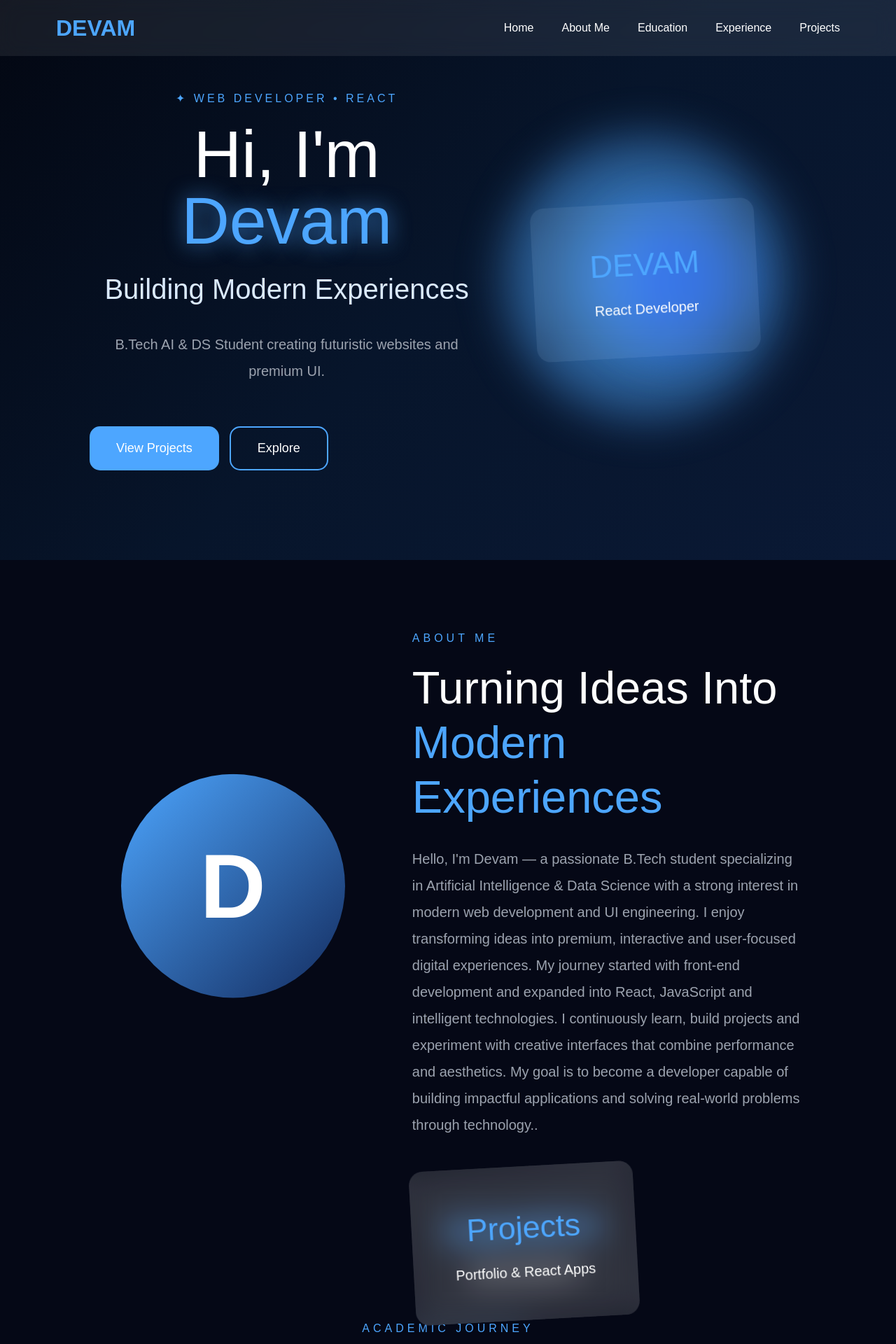
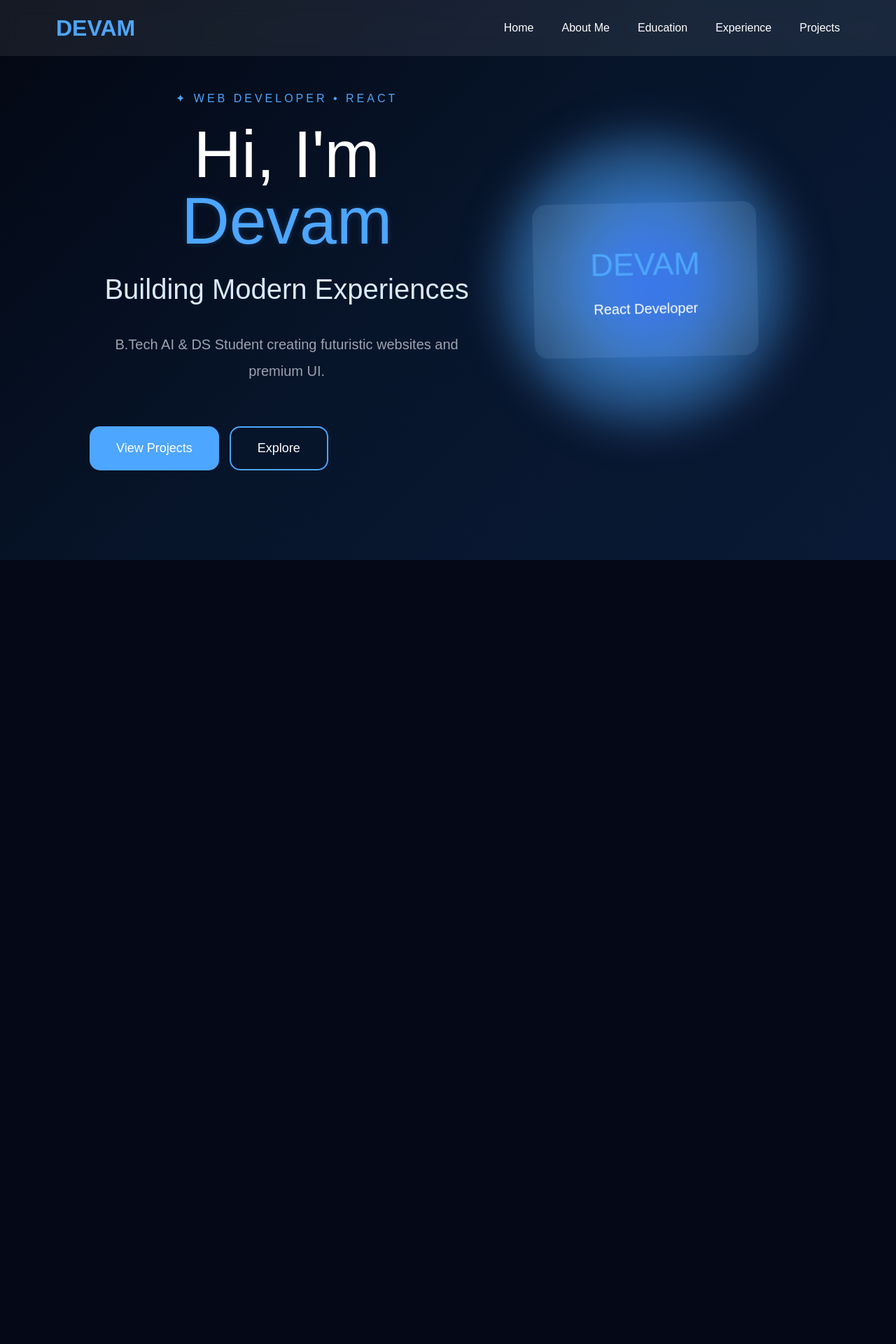
Before and after one commit to Devam9-9-2006/About-me-, a React app: page / in a window 1280 px wide. Shown: the top 1920 px of the page at 70% size. After the commit the page ends 800 px from the top, so only its background shows below. Built offline with nearby package versions, Linux system fonts and the light colour scheme; the HTML template or start-up script is replaced by a standard one.

Commit message:
update the project

```diff
--- a/package.json
+++ b/package.json
@@ -13,6 +13,7 @@
     "@tailwindcss/vite": "^4.3.1",
     "react": "^19.2.6",
     "react-dom": "^19.2.6",
+    "react-router-dom": "^7.18.0",
     "tailwindcss": "^4.3.1"
   },
   "devDependencies": {
--- a/src/App.jsx
+++ b/src/App.jsx
@@ -1,5 +1,14 @@
 import './App.css'
+
+import {
+BrowserRouter,
+Routes,
+Route
+}
+from 'react-router-dom'
+
 import Navbar from './components/Navbar'
+
 import Home from './components/Home'
 import About from './components/About'
 import Education from './components/Education'
@@ -7,17 +16,44 @@ import Experience from './components/Experience'
 import Project from './components/Project'
 
 function App() {
-  return (
-    <>
+return (
 
-      <Navbar />
-      <Home />
-      <About/>
-      <Education/>
-      <Experience/>
-      <Project/>
-    </>
-  )
+<BrowserRouter>
+
+<Navbar />
+
+<Routes>
+
+<Route
+path="/"
+element={<Home />}
+/>
+
+<Route
+path="/about"
+element={<About />}
+/>
+
+<Route
+path="/education"
+element={<Education />}
+/>
+
+<Route
+path="/experience"
+element={<Experience />}
+/>
+
+<Route
+path="/projects"
+element={<Project />}
+/>
+
+</Routes>
+
+</BrowserRouter>
+
+)
 }
 
 export default App
--- a/src/components/Navbar.jsx
+++ b/src/components/Navbar.jsx
@@ -1,9 +1,8 @@
 import './Navbar.css'
+import { Link } from 'react-router-dom'
 
 function Navbar() {
-  return (
-    <nav className="navbar">
-
+return ( <nav className="navbar">
   <h2 className="logo">
     DEVAM
   </h2>
@@ -11,28 +10,40 @@ function Navbar() {
   <ul className="nav-links">
 
     <li>
-          <a href="#home">Home</a>
+      <Link to="/">
+        Home
+      </Link>
     </li>
 
     <li>
-          <a href="#about">About Me</a>
+      <Link to="/about">
+        About Me
+      </Link>
     </li>
 
     <li>
-          <a href="#education">Education</a>
+      <Link to="/education">
+        Education
+      </Link>
     </li>
 
     <li>
-          <a href="#experience">Experience</a>
+      <Link to="/experience">
+        Experience
+      </Link>
     </li>
 
     <li>
-          <a href="#projects">Projects</a>
+      <Link to="/projects">
+        Projects
+      </Link>
     </li>
 
   </ul>
 
 </nav>
+
+
 )
 }
 
```
Also changed, not shown: 1 other file (tests, documents, lock files or other folders). Lines whose indentation alone changed are shown as unchanged.
